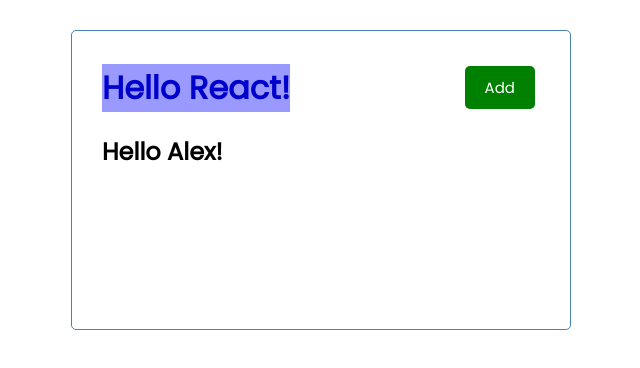
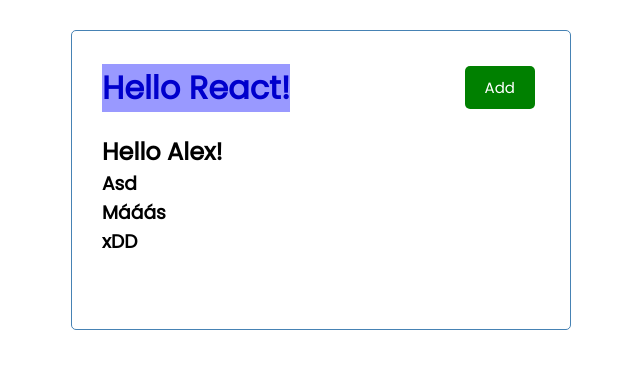
Before and after one commit to csiszaralex/ReactTaskTracker, a React (Create React App) app: page / in a window 1280 px wide. Shown: the top 368 px of the page, without its empty margins (319-959 px from the left). Built offline with nearby package versions, Linux system fonts and the light colour scheme.

Commit message:
:sparkles: Add Tasks

```diff
--- a/src/App.js
+++ b/src/App.js
@@ -1,16 +1,40 @@
-import Header from "./components/Header";
+import { useState } from "react";
+import Header from "./components/Header.jsx";
+import Tasks from "./components/Tasks.jsx";
 
 const App = () => {
   const name = "Alex";
   const felk = true;
 
+  const [tasks, setTasks] = useState([
+    {
+      id: 1,
+      text: "Asd",
+      day: "ma",
+      reminder: true,
+    },
+    {
+      id: 2,
+      text: "Mááás",
+      day: "holnap",
+      reminder: true,
+    },
+    {
+      id: 3,
+      text: "xDD",
+      day: "jövőre",
+      reminder: false,
+    },
+  ]);
+
   return (
     <div className="container">
-      <Header title="Hello React!"/>
+      <Header title="Hello React!" />
       <h2>
         Hello {name}
         {felk ? "!" : ""}
       </h2>
+      <Tasks tasks={tasks} />
     </div>
   );
 };
--- /dev/null
+++ b/src/components/Tasks.jsx
@@ -0,0 +1,11 @@
+function Tasks({ tasks }) {
+  return (
+    <>
+      {tasks.map((task) => (
+        <h3 key={task.id}>{task.text}</h3>
+      ))}
+    </>
+  );
+}
+
+export default Tasks;
```
Also changed, not shown: src/components/Header.jsx (renamed from src/components/Header.js).
